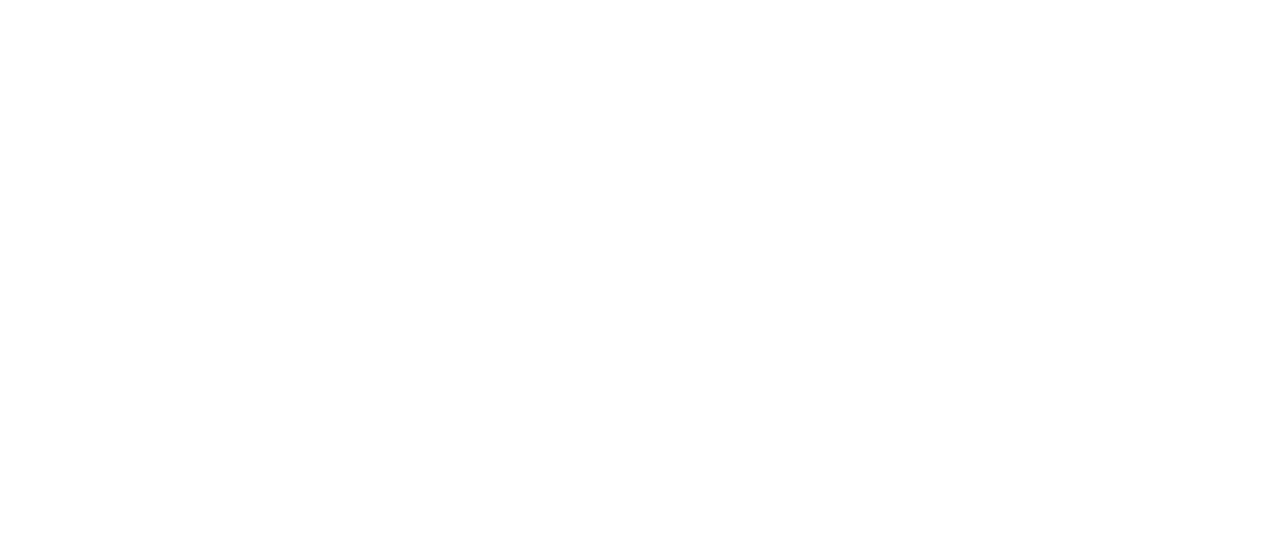
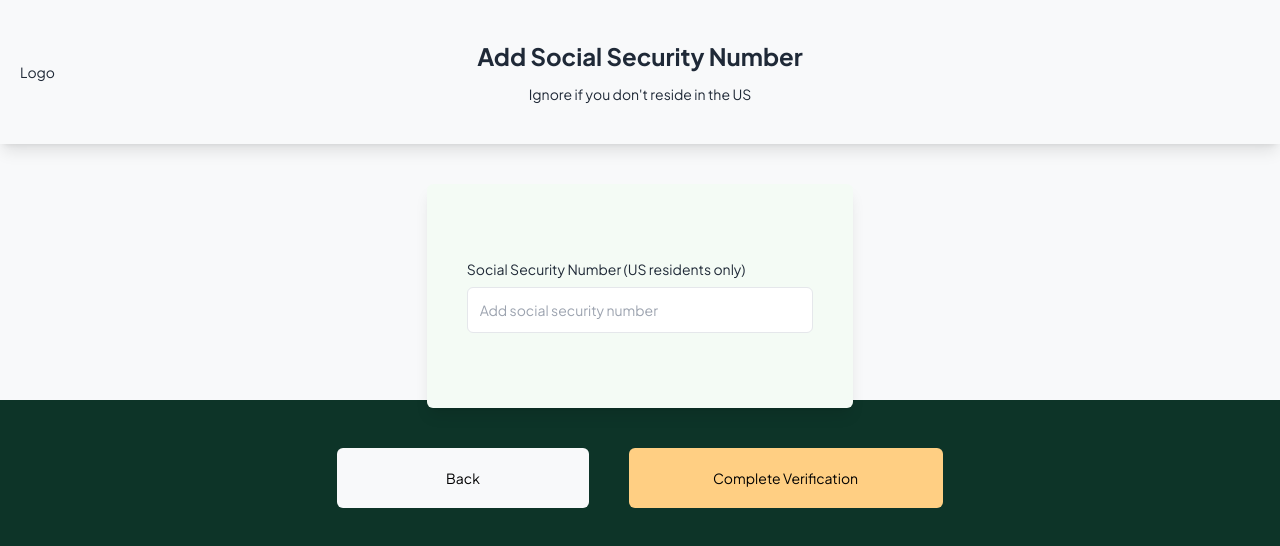
Before and after one commit to Neon-jeff/groo-frontend, a React (Vite) app: page /users/verify/social in a window 1280 px wide. Before the commit this address had no page. Shown: the top 546 px of the page. Built offline with nearby package versions, Linux system fonts and the light colour scheme.

Commit message:
Verify Stages

```diff
--- a/src/App.jsx
+++ b/src/App.jsx
@@ -8,6 +8,8 @@ import AuthContextProvider from "./data/aurhContext";
 import Dashboard from "./pages/dashboard/dashboard";
 import AccountType from "./pages/profileUpdate/accountType";
 import Contact from "./pages/profileUpdate/contact";
+import SocialNumber from "./pages/profileUpdate/social";
+import Complete from "./pages/profileUpdate/complete";
 
 function App() {
   const [count, setCount] = useState(0);
@@ -22,12 +24,14 @@ function App() {
           <AuthContextProvider>
             {" "}
             <Routes>
-              <Route path="/" Component={Home} />
-              <Route path="users/login" Component={Login} />
-              <Route path="users/signup" Component={SignUp} />
-              <Route path="users/dashboard" Component={Dashboard}/>
-              <Route path="users/verify/account-type" Component={AccountType}/>
-              <Route path="users/verify/contact" Component={Contact}/>
+              <Route path="/" Component={<Home/>} />
+              <Route path="/users/login" element={<Login/>} />
+              <Route path="/users/signup" element={<SignUp/>} />
+              <Route path="/users/dashboard" element={<Dashboard/>} />
+              <Route path="/users/verify/account-type" element={<AccountType/>} />
+              <Route path="/users/verify/contact" element={<Contact/>} />
+              <Route path="/users/verify/social" element={<SocialNumber/>} />
+              <Route path="/users/verify/complete" element={<Complete/>} />
             </Routes>
           </AuthContextProvider>
         </BrowserRouter>
--- a/src/components/AuthComponents/fieldSet.jsx
+++ b/src/components/AuthComponents/fieldSet.jsx
@@ -1,13 +1,13 @@
 import React from 'react'
 
-export default function FieldSet({label,name,type}) {
+export default function FieldSet({label,name,type,placeholder=` ${label?.toLowerCase()}`,required=true}) {
   return (
     <div className='w-full'>
         <fieldset className='flex flex-col gap-2 '>
             <label htmlFor="input">
                 {label}
             </label>
-            <input type={type} required className='border-[1px] bg-white rounded-md p-3 w-full' name={name} />
+            <input placeholder={placeholder} type={type} required={required} className='border-[1px] bg-white rounded-md p-3 w-full' name={name} />
         </fieldset>
     </div>
   )
--- a/src/components/dashboardComponents/AsideMobile.jsx
+++ b/src/components/dashboardComponents/AsideMobile.jsx
@@ -3,6 +3,7 @@ import ProfileCard from "./profileCard";
 import ButtonDBoard from "../buttons/buttonDashboard";
 import { IoCloseOutline } from "react-icons/io5";
 import { easeIn, easeOut, motion, AnimatePresence } from "framer-motion";
+import { Link } from "react-router-dom";
 export default function AsideMobile({ show, setShow }) {
   return (
     <>
@@ -43,9 +44,9 @@ export default function AsideMobile({ show, setShow }) {
                 <span>2. add address</span>
                 <span>3. add social security number</span>
               </p>
-              <button className="w-1/2 bg-saltpan-300 p-2 rounded-md">
+              <Link to={"/users/verify/account-type"} className="w-1/2 text-center bg-saltpan-300 p-2 rounded-md">
                 Start
-              </button>
+              </Link>
             </div>
           </div>
           <ButtonDBoard width="w-full max-sm:w-1/2" />
--- a/src/components/dashboardComponents/aside.jsx
+++ b/src/components/dashboardComponents/aside.jsx
@@ -1,6 +1,7 @@
 import React from 'react'
 import ProfileCard from './profileCard'
 import ButtonDBoard from '../buttons/buttonDashboard';
+import { Link } from 'react-router-dom';
 
 export default function Aside() {
   return (
@@ -21,7 +22,7 @@ export default function Aside() {
             <span>2. add address</span>
             <span>3. add social security number</span>
           </p>
-          <button className="w-1/2 bg-saltpan-300 p-2 rounded-md">Start</button>
+          <Link to={"/users/verify/account-type"} className="text-center w-1/2 bg-saltpan-300 p-2 rounded-md">Start</Link>
         </div>
       </div>
       <ButtonDBoard width="w-full max-sm:w-1/2" />
--- a/src/pages/profileUpdate/accountType.jsx
+++ b/src/pages/profileUpdate/accountType.jsx
@@ -1,8 +1,11 @@
-import React from 'react'
+import React, { useState } from 'react'
 import ButtonAuth from '../../components/buttons/buttonLogin'
 import FeatureCard from '../../components/homeComponents/featureCard'
+import { Link, useNavigate } from 'react-router-dom';
 
 export default function AccountType() {
+  let navigate=useNavigate()
+  let [proceed,setProceed]= useState(false)
   return (
     <div className=" flex flex-col gap-10 items-center justify-center text-sm pb-10 bg-[#f8f9fa] ">
       <div className="fixed left-0 bottom-0 w-full bg-primary h-1/2 max-sm:h-1/2 "></div>
@@ -32,14 +35,13 @@ export default function AccountType() {
         </div>
       </div>
       <p className="flex w-1/2 max-sm:w-full max-sm:px-5 text-secondary items-center gap-5 z-[1] ">
-        <input type="checkbox" />
+        <input type="checkbox" value={proceed} onChange={()=>{setProceed(!proceed)}} />
         <p>
-          Lorem ipsum dolor sit amet consectetur adipisicing elit. Atque nostrum
-          voluptates vitae, quidem deserunt veniam velit quisquam neque eius
-          tempora?
+          By checking this box you agree to our Terms of Service and Privacy
+          Policy , and our partner Dwolla's Terms of Service and Privacy Policy
         </p>
       </p>
-      <button className="text-black z-[1] bg-secondary w-1/4 max-sm:w-1/2 p-5 rounded-md ">
+      <button disabled={!proceed}  className={`text-center text-black z-[1] ${proceed?"bg-secondary":"bg-yellow-200"} w-1/4 max-sm:w-1/2 p-5 rounded-md `} onClick={()=>{navigate('/users/verify/contact')}} >
         Proceed
       </button>
     </div>
--- /dev/null
+++ b/src/pages/profileUpdate/complete.jsx
@@ -0,0 +1,37 @@
+import React from "react";
+import FieldSet from "../../components/AuthComponents/fieldSet";
+import { useNavigate } from "react-router-dom";
+import { BsFillPatchCheckFill } from "react-icons/bs";
+
+export default function Complete() {
+    let navigate=useNavigate()
+  return (
+    <div className=" flex flex-col gap-10 items-center justify-center text-sm pb-10 bg-[#f8f9fa] ">
+      <div className="fixed left-0 bottom-0 w-full bg-primary h-1/2 max-sm:h-1/2 "></div>
+      <div className=" p-10 shadow-lg w-full max-sm:px-5 justify-center flex flex-col max-sm:gap-5 text-center">
+        <p className="absolute left-5 max-sm:static">Logo</p>
+        <div>
+          <h1 className="text-2xl font-semibold pb-3 ">
+            All Done!
+          </h1>
+          <p>Your account set up is now complete</p>
+        </div>
+      </div>
+      <div className="flex w-full justify-center max-sm:px-5 gap-10 max-sm:mt-5 ">
+        <div
+          className="z-[1] w-full lg:w-1/3 lg:grid lg:grid-cols-1 h-56 place-items-center place-content-center  grid grid-cols-1 gap-3 lg:p-10 bg-saltpan-50 p-5 rounded-md shadow-lg "
+        >
+                <BsFillPatchCheckFill className="" size={60} color="green"/>
+                <p className="text-2xl font-medium">Verification Complete</p>
+                <p className="text-saltpan-600">Click below to make your first investment</p>
+        </div>
+      </div>
+      <div className="z-[1] px-3 flex w-full max-sm:gap-5 justify-center gap-10">
+
+        <button className="text-black z-[1] bg-secondary w-1/4 max-sm:w-1/2 p-3 lg:p-5 rounded-md ">
+          Make Investment
+        </button>
+      </div>
+    </div>
+  );
+}
--- a/src/pages/profileUpdate/social.jsx
+++ b/src/pages/profileUpdate/social.jsx
@@ -0,0 +1,46 @@
+import React from 'react'
+import FieldSet from "../../components/AuthComponents/fieldSet";
+import { Link, useNavigate } from 'react-router-dom';
+export default function SocialNumber() {
+    let navigate=useNavigate()
+  return (
+    <div className=" flex flex-col gap-10 items-center justify-center text-sm pb-10 bg-[#f8f9fa] ">
+      <div className="fixed left-0 bottom-0 w-full bg-primary h-1/2 max-sm:h-1/2 "></div>
+      <div className=" p-10 shadow-lg w-full max-sm:px-5 justify-center flex flex-col max-sm:gap-5 text-center">
+        <p className="absolute left-5 max-sm:static">Logo</p>
+        <div>
+          <h1 className="text-2xl font-semibold pb-3 ">
+            Add Social Security Number
+          </h1>
+          <p>Ignore if you don't reside in the US</p>
+        </div>
+      </div>
+      <div className="flex w-full justify-center max-sm:px-5 gap-10 max-sm:mt-5 ">
+        <form
+          action=""
+          method="post"
+          className="z-[1] w-full lg:w-1/3 lg:grid lg:grid-cols-1 h-56 place-content-center  grid grid-cols-1 gap-3 lg:p-10 bg-saltpan-50 p-5 rounded-md shadow-lg "
+        >
+          <FieldSet
+            label={"Social Security Number (US residents only)"}
+            placeholder={"Add social security number"}
+            type={"text"}
+            name={"text"}
+            required={false}
+          />
+        </form>
+      </div>
+      <div className="z-[1] px-3 flex w-full max-sm:gap-5 justify-center gap-10">
+        <Link
+          className="text-black text-center z-[1] bg-dash w-1/5 max-sm:w-1/2 lg:p-5 p-3 rounded-md"
+          to={"/users/verify/contact"}
+        >
+          Back
+        </Link>
+        <Link to={'/users/verify/complete'} className="text-black z-[1] bg-secondary w-1/4 max-sm:w-1/2 text-center p-3 lg:p-5 rounded-md ">
+          Complete Verification
+        </Link>
+      </div>
+    </div>
+  );
+}
```
Also changed, not shown: src/pages/profileUpdate/contact.jsx (+9 -8 lines).
